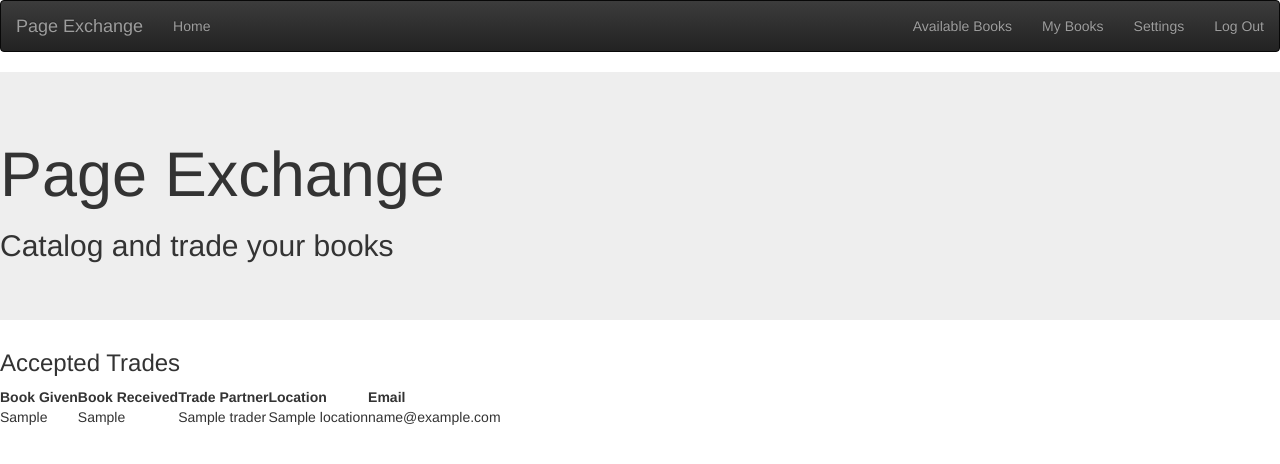
After one commit to zbay/page-exchange, a Node project: template templates/acceptedTrades.jade in a window 1280 px wide. The commit adds this page. Shown: the top 464 px of the page. Run offline with Node 20 templates, Linux system fonts and the light colour scheme; the template is opened without the code that fills it: most values are stand-ins (such as "Sample title", 1, 10 or a date in 2020); some libraries are stand-ins or nearby versions.

Commit message:
Mostly finished a page for accepted trades

```diff
--- /dev/null
+++ b/templates/acceptedTrades.jade
@@ -0,0 +1,22 @@
+include ./partials/__header.jade
+include ./partials/__navbarLoggedIn.jade
+include ./partials/__jumbotron.jade
+
+h3 Accepted Trades
+table#acceptedTradeTable
+    tr
+      th Book Given
+      th Book Received
+      th Trade Partner
+      th Location
+      th Email
+    if acceptedTrades.length
+        each tradeDeets in acceptedTrades
+            tr
+                td= tradeDeets.toGive
+                td= tradeDeets.toReceive
+                td= tradeDeets.trader.name
+                td= tradeDeets.trader.location
+                td= tradeDeets.trader.email
+        else
+            div#nothin There are no accepted trades in your profile's history.
--- a/templates/pendingTradesIncoming.jade
+++ b/templates/pendingTradesIncoming.jade
@@ -19,6 +19,8 @@ table#tradeTable
                 td
                     button.acceptButton(name="tradeID" value=pendingTrade.tradeID) Accept
                     button.declineButton(name="tradeID" value=pendingTrade.tradeID) Decline
+    else
+        div#nothin Nobody's sent you a trade offer lately. Post better books!
 div#outgoingLink
-    a(href="./outgoing") Click here to view your other trades, that you've proposed or accepted.
+    a(href="./outgoing") Click here to view your other pending trades, that you've proposed.
 script(src="/static/js/ajax/incomingTradeDecision.js")
--- a/templates/pendingTradesOutgoing.jade
+++ b/templates/pendingTradesOutgoing.jade
@@ -18,4 +18,6 @@ table#tradeTable
                 td #{pendingTrade.tradePartnerData.name}, #{pendingTrade.tradePartnerData.email}
                 td
                     button.revokeButton(name="tradeID" value=pendingTrade.tradeID) Revoke
+     else
+        div#nothin There are no open trade offers at this time. Go propose some!
 script(src="/static/js/ajax/outgoingTradeDecision.js")
```
Also changed, not shown: controllers/trades.js (+38 -0 lines).
